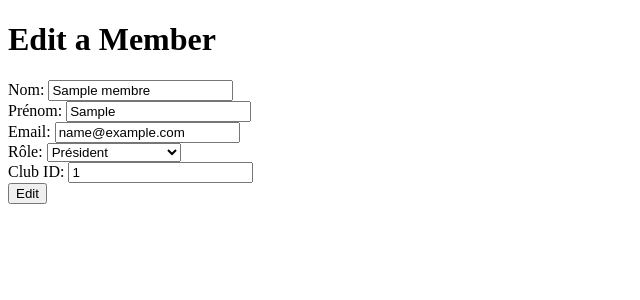
After one commit to Anass-Fajoui/FGE_WebAPP, a Flask app: page /edit_member/1 in a window 1280 px wide. The commit adds this page. Shown: the top 300 px of the page, without its empty margins (0-640 px from the left). Run offline with Flask 3, Linux system fonts and the light colour scheme; tables that the repository leaves empty hold one stand-in row (values such as "Sample post").

Commit message:
Finish CRUD for the member

```diff
--- a/app.py
+++ b/app.py
@@ -1,5 +1,6 @@
 from flask import Flask, render_template, request, redirect
 from flask_sqlalchemy import SQLAlchemy
+from models import db, Membre
 
 app = Flask(__name__)
 
@@ -7,17 +8,12 @@ app = Flask(__name__)
 app.config['SQLALCHEMY_DATABASE_URI'] = 'mysql+pymysql://root:anasslpro@localhost/fge'
 app.config['SQLALCHEMY_TRACK_MODIFICATIONS'] = False
 
-db = SQLAlchemy(app)
+db.init_app(app)
 
-# Define your model (assuming a table called Membre)
-class Membre(db.Model):
-    __tablename__ = 'Membre'
-    Membre_id = db.Column(db.Integer, primary_key=True)
-    Nom = db.Column(db.String(100))
-    Prenom = db.Column(db.String(100))
-    Email = db.Column(db.String(100))
-    Role = db.Column(db.String(50))
-    Club_id = db.Column(db.Integer)
+# Route to home page
+@app.route('/')
+def home():
+    return render_template('home.html')
 
 # Route to list all members
 @app.route('/members')
@@ -25,7 +21,7 @@ def list_members():
     members = Membre.query.all()  # Get all members from the database
     return render_template('members.html', members=members)
 
-
+# Route to add a new member
 @app.route('/add_member', methods=['GET', 'POST'])
 def add_member():
     if request.method == 'POST':
@@ -46,5 +42,30 @@ def add_member():
 
     return render_template('add_member.html')
 
+# Route to delete a member
+@app.route('/edit_member/<int:id>', methods=['GET', 'POST'])
+def edit_member(id):
+    member = Membre.query.get(id)
+
+    if request.method == 'POST':
+        member.Nom = request.form['Nom']
+        member.Prenom = request.form['Prenom']
+        member.Email = request.form['Email']
+        member.Role = request.form['Role']
+        member.Club_id = request.form['Club_id']
+
+        db.session.commit()
+        return redirect('/members')  # Redirect to the members list
+
+    return render_template('edit_member.html', member=member)
+
+@app.route('/delete_member/<int:id>', methods=['GET', 'POST'])
+def delete_member(id):
+    member = Membre.query.get(id)
+    db.session.delete(member)
+    db.session.commit()
+    return redirect('/members')
+
+
 if __name__ == "__main__":
     app.run(debug=True)
--- a/models.py
+++ b/models.py
@@ -1,4 +1,3 @@
-# models.py
 from flask_sqlalchemy import SQLAlchemy
 
 db = SQLAlchemy()
--- /dev/null
+++ b/templates/edit_member.html
@@ -0,0 +1,35 @@
+<!DOCTYPE html>
+<html lang="en">
+<head>
+    <meta charset="UTF-8">
+    <meta name="viewport" content="width=device-width, initial-scale=1.0">
+    <title>Edit a Member</title>
+</head>
+<body>
+    <h1>Edit a Member</h1>
+    <form method="POST">
+        <label for="Nom">Nom:</label>
+        <input type="text" name="Nom" value="{{ member.Nom }}" required><br>
+
+        <label for="Prenom">Prénom:</label>
+        <input type="text" name="Prenom" value="{{ member.Prenom }}" required><br>
+
+        <label for="Email">Email:</label>
+        <input type="email" name="Email" value="{{ member.Email }}" required><br>
+
+        <label for="Role">Rôle:</label>
+        <select id="role" name="Role" required>
+            <option value="Président" {% if member.Role == 'President' %}selected{% endif %}>Président</option>
+            <option value="Vice-Président" {% if member.Role == 'Vice-Président' %}selected{% endif %}>Vice-Président</option>
+            <option value="Secrétaire Général" {% if member.Role == 'Secrétaire Général' %}selected{% endif %}>Secrétaire Général</option>
+            <option value="Trésorier" {% if member.Role == 'Trésorier' %}selected{% endif %}>Trésorier</option>
+            <option value="Membre" {% if member.Role == 'Membre' %}selected{% endif %}>Membre</option>
+        </select><br>
+        <label for="Club_id">Club ID:</label>
+
+        <input type="number" name="Club_id" value="{{ member.Club_id }}" required><br>
+
+        <button type="submit">Edit</button>
+    </form>
+</body>
+</html>
```
Also changed, not shown: templates/add_member.html (+14 -2 lines), templates/home.html (added, +15 -0 lines), templates/members.html (+15 -0 lines).
